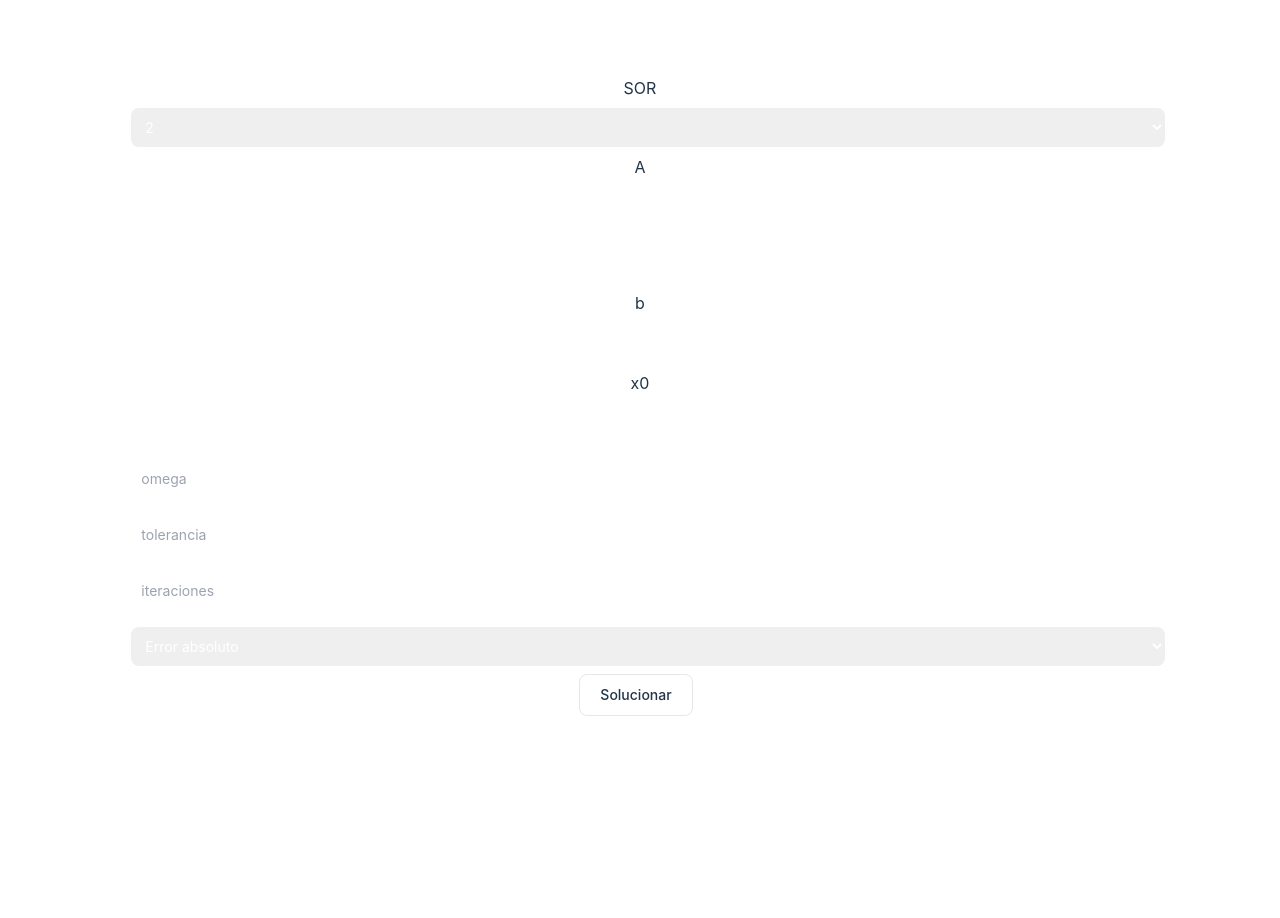
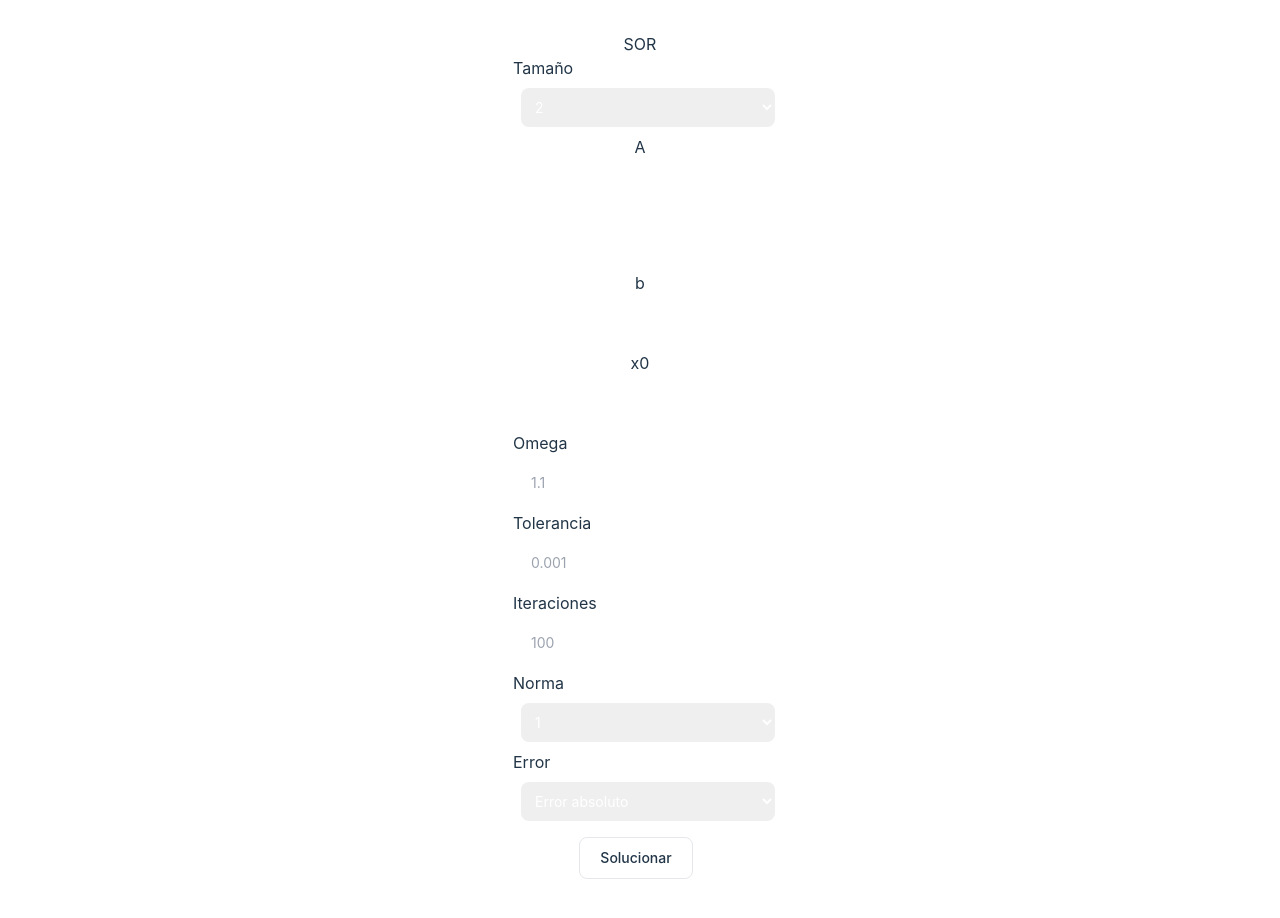
Before and after one commit to Castro-1/ANFront, a React (Vite) app: page /parte2/sor in a window 1280 px wide. Before the commit the page ends 800 px from the top, so only its background shows below. Built offline with nearby package versions, Linux system fonts and the light colour scheme.

Commit message:
radio espectral

```diff
--- a/src/pages/Part2/GaussSeidel.jsx
+++ b/src/pages/Part2/GaussSeidel.jsx
@@ -14,6 +14,7 @@ import MatrixInputs from "./features/MatrixInputs";
 export default function GaussSeidel() {
   const [inputs, setInputs] = useState({
     size: 2,
+    norm: "1",
     A: initializeAValues(),
     B: initializeBValues(),
     X: initializeBValues(),
@@ -22,10 +23,6 @@ export default function GaussSeidel() {
     error: "0",
   });
   const [results, setResults] = useState(null);
-
-  const handleSize = (ev) => {
-    setInputs((prev) => ({ ...prev, size: ev.target.value }));
-  };
 
   const handleInputs = (ev) => {
     let value = ev.target.value;
@@ -39,6 +36,7 @@ export default function GaussSeidel() {
       A: formattedMatrix(inputs.A, inputs.size),
       b: formattedMatrix(inputs.B, inputs.size),
       x0: formattedMatrix(inputs.X, inputs.size),
+      // norm,
       tol: parseFloat(inputs.tol),
       niter: parseInt(inputs.niter),
       error: parseInt(inputs.error),
@@ -56,15 +54,18 @@ export default function GaussSeidel() {
   return (
     <div>
       <h2>Gauss Seidel</h2>
+      <div className="text-left">
         <div>
-        <Select value={inputs.size} onChange={handleSize}>
+          <p>Tamaño</p>
+          <Select name="size" value={inputs.size} onChange={handleInputs}>
             <option value={2}>2</option>
             <option value={3}>3</option>
             <option value={4}>4</option>
             <option value={5}>5</option>
             <option value={6}>6</option>
           </Select>
-        <div>
+        </div>
+        <div className="text-center">
           <p>A</p>
           <MatrixInputs
             type="A"
@@ -73,7 +74,7 @@ export default function GaussSeidel() {
             setInputs={setInputs}
           />
         </div>
-        <div>
+        <div className="text-center">
           <p>b</p>
           <MatrixInputs
             type="B"
@@ -82,7 +83,7 @@ export default function GaussSeidel() {
             setInputs={setInputs}
           />
         </div>
-        <div>
+        <div className="text-center">
           <p>x0</p>
           <MatrixInputs
             type="X"
@@ -91,23 +92,43 @@ export default function GaussSeidel() {
             setInputs={setInputs}
           />
         </div>
+        <div>
+          <p>Tolerancia</p>
           <Input
             name="tol"
-          placeholder="tolerancia"
+            placeholder="0.001"
             onChange={handleInputs}
             value={inputs.tol}
           />
+        </div>
+        <div>
+          <p>Iteraciones</p>
           <Input
             name="niter"
-          placeholder="iteraciones"
+            placeholder="100"
             onChange={handleInputs}
             value={inputs.niter}
           />
-        <Select name="error" onChange={handleInputs} value={inputs.error}>
+        </div>
+        <div>
+          <p>Norma</p>
+          <Select name="norm" value={inputs.norm} onChange={handleInputs}>
+            <option value={1}>1</option>
+            <option value={2}>2</option>
+            <option value={3}>3</option>
+            <option value={"inf"}>inf</option>
+          </Select>
+        </div>
+        <div>
+          <p>Error</p>
+          <Select name="error" value={inputs.error} onChange={handleInputs}>
             <option value={0}>Error absoluto</option>
             <option value={1}>Error relativo</option>
           </Select>
+        </div>
+        <div className="text-center mt-2">
           <Button onClick={handleSubmit}>Solucionar</Button>
+        </div>
       </div>
       <DisplayResults results={results} />
     </div>
--- a/src/pages/Part2/Jacobi.jsx
+++ b/src/pages/Part2/Jacobi.jsx
@@ -14,6 +14,7 @@ import MatrixInputs from "./features/MatrixInputs";
 export default function Jacobi() {
   const [inputs, setInputs] = useState({
     size: 2,
+    norm: "1",
     A: initializeAValues(),
     B: initializeBValues(),
     X: initializeBValues(),
@@ -22,10 +23,6 @@ export default function Jacobi() {
     error: "0",
   });
   const [results, setResults] = useState(null);
-
-  const handleSize = (ev) => {
-    setInputs((prev) => ({ ...prev, size: ev.target.value }));
-  };
 
   const handleInputs = (ev) => {
     let value = ev.target.value;
@@ -39,32 +36,34 @@ export default function Jacobi() {
       A: formattedMatrix(inputs.A, inputs.size),
       b: formattedMatrix(inputs.B, inputs.size),
       x0: formattedMatrix(inputs.X, inputs.size),
+      // norm,
       tol: parseFloat(inputs.tol),
       niter: parseInt(inputs.niter),
       error: parseInt(inputs.error),
     };
-    console.log(data);
 
     const response = await axios.post(
       "http://127.0.0.1:8000/part2/jacobi/",
       data
     );
-    console.log(response.data);
     setResults(response.data);
   };
 
   return (
     <div>
       <h2>Jacobi</h2>
+      <div className="text-left">
         <div>
-        <Select value={inputs.size} onChange={handleSize}>
+          <p>Tamaño</p>
+          <Select name="size" value={inputs.size} onChange={handleInputs}>
             <option value={2}>2</option>
             <option value={3}>3</option>
             <option value={4}>4</option>
             <option value={5}>5</option>
             <option value={6}>6</option>
           </Select>
-        <div>
+        </div>
+        <div className="text-center">
           <p>A</p>
           <MatrixInputs
             type="A"
@@ -73,7 +72,7 @@ export default function Jacobi() {
             setInputs={setInputs}
           />
         </div>
-        <div>
+        <div className="text-center">
           <p>b</p>
           <MatrixInputs
             type="B"
@@ -82,7 +81,7 @@ export default function Jacobi() {
             setInputs={setInputs}
           />
         </div>
-        <div>
+        <div className="text-center">
           <p>x0</p>
           <MatrixInputs
             type="X"
@@ -91,23 +90,43 @@ export default function Jacobi() {
             setInputs={setInputs}
           />
         </div>
+        <div>
+          <p>Tolerancia</p>
           <Input
             name="tol"
-          placeholder="tolerancia"
+            placeholder="0.001"
             onChange={handleInputs}
             value={inputs.tol}
           />
+        </div>
+        <div>
+          <p>Iteraciones</p>
           <Input
             name="niter"
-          placeholder="iteraciones"
+            placeholder="100"
             onChange={handleInputs}
             value={inputs.niter}
           />
-        <Select name="error" onChange={handleInputs} value={inputs.error}>
+        </div>
+        <div>
+          <p>Norma</p>
+          <Select name="norm" value={inputs.norm} onChange={handleInputs}>
+            <option value={1}>1</option>
+            <option value={2}>2</option>
+            <option value={3}>3</option>
+            <option value={"inf"}>inf</option>
+          </Select>
+        </div>
+        <div>
+          <p>Error</p>
+          <Select name="error" value={inputs.error} onChange={handleInputs}>
             <option value={0}>Error absoluto</option>
             <option value={1}>Error relativo</option>
           </Select>
+        </div>
+        <div className="text-center mt-2">
           <Button onClick={handleSubmit}>Solucionar</Button>
+        </div>
       </div>
       <DisplayResults results={results} />
     </div>
--- a/src/pages/Part2/SOR.jsx
+++ b/src/pages/Part2/SOR.jsx
@@ -14,6 +14,7 @@ import MatrixInputs from "./features/MatrixInputs";
 export default function SOR() {
   const [inputs, setInputs] = useState({
     size: 2,
+    norm: "1",
     A: initializeAValues(),
     B: initializeBValues(),
     X: initializeBValues(),
@@ -40,12 +41,12 @@ export default function SOR() {
       A: formattedMatrix(inputs.A, inputs.size),
       b: formattedMatrix(inputs.B, inputs.size),
       x0: formattedMatrix(inputs.X, inputs.size),
+      // norm,
       omega: parseFloat(inputs.omega),
       tol: parseFloat(inputs.tol),
       niter: parseInt(inputs.niter),
       error: parseInt(inputs.error),
     };
-    console.log(data);
 
     const response = await axios.post("http://127.0.0.1:8000/part2/sor/", data);
     console.log(response.data);
@@ -55,15 +56,18 @@ export default function SOR() {
   return (
     <div>
       <h2>SOR</h2>
+      <div className="text-left">
         <div>
-        <Select value={inputs.size} onChange={handleSize}>
+          <p>Tamaño</p>
+          <Select name="size" value={inputs.size} onChange={handleInputs}>
             <option value={2}>2</option>
             <option value={3}>3</option>
             <option value={4}>4</option>
             <option value={5}>5</option>
             <option value={6}>6</option>
           </Select>
-        <div>
+        </div>
+        <div className="text-center">
           <p>A</p>
           <MatrixInputs
             type="A"
@@ -72,7 +76,7 @@ export default function SOR() {
             setInputs={setInputs}
           />
         </div>
-        <div>
+        <div className="text-center">
           <p>b</p>
           <MatrixInputs
             type="B"
@@ -81,7 +85,7 @@ export default function SOR() {
             setInputs={setInputs}
           />
         </div>
-        <div>
+        <div className="text-center">
           <p>x0</p>
           <MatrixInputs
             type="X"
@@ -90,29 +94,52 @@ export default function SOR() {
             setInputs={setInputs}
           />
         </div>
+        <div>
+          <p>Omega</p>
           <Input
             name="omega"
-          placeholder="omega"
+            placeholder="1.1"
             onChange={handleInputs}
             value={inputs.omega}
           />
+        </div>
+        <div>
+          <p>Tolerancia</p>
           <Input
             name="tol"
-          placeholder="tolerancia"
+            placeholder="0.001"
             onChange={handleInputs}
             value={inputs.tol}
           />
+        </div>
+        <div>
+          <p>Iteraciones</p>
           <Input
             name="niter"
-          placeholder="iteraciones"
+            placeholder="100"
             onChange={handleInputs}
             value={inputs.niter}
           />
-        <Select name="error" onChange={handleInputs} value={inputs.error}>
+        </div>
+        <div>
+          <p>Norma</p>
+          <Select name="norm" value={inputs.norm} onChange={handleInputs}>
+            <option value={1}>1</option>
+            <option value={2}>2</option>
+            <option value={3}>3</option>
+            <option value={"inf"}>inf</option>
+          </Select>
+        </div>
+        <div>
+          <p>Error</p>
+          <Select name="error" value={inputs.error} onChange={handleInputs}>
             <option value={0}>Error absoluto</option>
             <option value={1}>Error relativo</option>
           </Select>
+        </div>
+        <div className="text-center mt-2">
           <Button onClick={handleSubmit}>Solucionar</Button>
+        </div>
       </div>
       <DisplayResults results={results} />
     </div>
--- a/src/pages/Part2/features/Results.jsx
+++ b/src/pages/Part2/features/Results.jsx
@@ -1,26 +1,57 @@
-const Radius = ({radio}) =>{
-    return <p><b>Radio: </b>{radio}</p>
-}
+const Radius = ({ radio }) => {
+  return (
+    <p>
+      <b>Radio: </b>
+      {radio}
+    </p>
+  );
+};
 
-const Solution = ({sol}) =>{
-    return <p><b>Solución: [</b>{sol.map((x,i)=>(<span key={i}>  {x}  </span>))}<b>]</b></p>
-}
+const Solution = ({ sol }) => {
+  return (
+    <p>
+      <b>Solución: [</b>
+      {sol.map((x, i) => (
+        <span key={i}> {x} </span>
+      ))}
+      <b>]</b>
+    </p>
+  );
+};
 
-const Process = ({x}) =>{
-    return <div className="m-auto text-left">
+const Process = ({ x }) => {
+  return (
+    <div className="m-auto text-left">
       <h3 className="font-bold">X</h3>
       <div>
-        {x.map((value,i)=><p key={i}><b>{i+1}. [</b>{value.map((a,i)=>(<span key={i}>  {a}  </span>))}<b>]</b></p>)}
+        {x.map((value, i) => (
+          <p key={i}>
+            <b>{i + 1}. [</b>
+            {value.map((a, i) => (
+              <span key={i}> {a} </span>
+            ))}
+            <b>]</b>
+          </p>
+        ))}
       </div>
     </div>
-}
+  );
+};
 
-const DisplayResults = ({results})=>{
-    return results ? <div>
-      <Radius radio={results.radio}/>
-      <Solution sol={results.sol}/>
-      <Process x={results.x}/>
-    </div> : ""
-}
+const DisplayResults = ({ results }) => {
+  return results ? (
+    <div>
+      <Radius radio={results.radio} />
+      {results.radio > 1 ? (
+        "El método no converge porque el radio espectral es mayor o igual a 1."
+      ) : (
+        <Solution sol={results.sol} />
+      )}
+      <Process x={results.x} />
+    </div>
+  ) : (
+    ""
+  );
+};
 
 export default DisplayResults;
```
Lines whose indentation alone changed are shown as unchanged.
